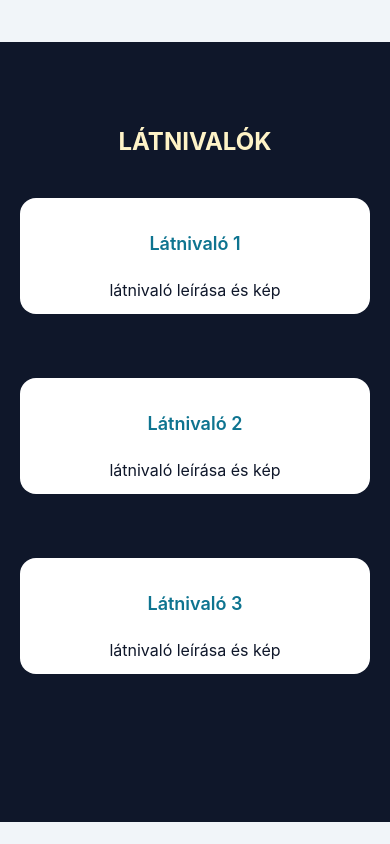
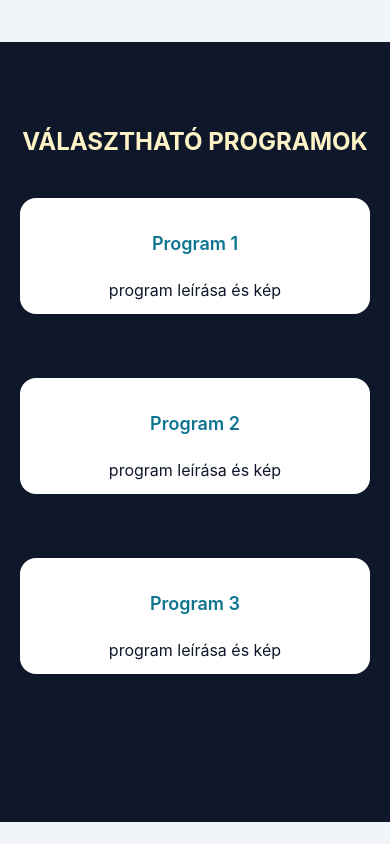
Before and after one commit to mayu0126/nyaralas-2024, a React (Create React App) app: page / in a window 390 px wide. Shown: the part 4840-5684 px from the top of the page. Built offline with nearby package versions, Linux system fonts and the light colour scheme.

Commit message:
Small modifications

```diff
--- a/src/components/Header/Header.jsx
+++ b/src/components/Header/Header.jsx
@@ -6,9 +6,10 @@ const navigation = [
   { name: 'Infók', href: 'informaciok' },
   { name: 'Szállások', href: 'szallasok' },
   { name: 'Éttermek', href: 'ettermek' },
-  { name: 'Látnivalók', href: 'latnivalok' },
+  { name: 'Programok', href: 'programok' },
   { name: 'Természet', href: 'termeszet' },
   { name: `Költségek`, href: 'koltsegek' },
+  { name: `Mit pakoljak be?`, href: 'mitpakoljakbe' },
   { name: `Bónusz`, href: 'bonusz' },
 
 ];
--- /dev/null
+++ b/src/components/PackingList/PackingList.jsx
@@ -0,0 +1,50 @@
+import { React, useState, useEffect } from 'react';
+
+const PackingList = ({id}) => {
+
+  const [isNarrowScreen, setIsNarrowScreen] = useState(window.innerWidth < 1280);
+
+  useEffect(() => {
+      const handleResize = () => {
+          setIsNarrowScreen(window.innerWidth < 1280);
+      };
+
+      window.addEventListener('resize', handleResize);
+
+      return () => {
+          window.removeEventListener('resize', handleResize);
+      };
+  }, []);
+
+  return(
+    <div id={id} className={`${isNarrowScreen ? "flex-col" : "max-h-fit"} flex justify-center items-center max-h-fit bg-slate-100`}>
+
+      <div className={`${isNarrowScreen ? "hidden" : "h-fit w-1/3 mr-20"}`}>
+        <img src="https://images.unsplash.com/photo-1522199710521-72d69614c702?q=80&w=1472&auto=format&fit=crop&ixlib=rb-4.0.3&ixid=M3wxMjA3fDB8MHxwaG90by1wYWdlfHx8fGVufDB8fHx8fA%3D%3D"
+          alt='borond'
+          className='rounded-2xl' />
+      </div>
+
+      <div className='mt-20 mb-20 w-5/6 sm:w-2/3 md:w-1/2 lg:w-1/3 px-2 py-2 text-slate-900'>
+        <div className='text-center xl:text-right'>
+          <div className={`${isNarrowScreen ? "" : "mr-5"} mb-10 font-bold text-2xl lg:text-3xl xl:text-4xl text-cyan-700`}>HOZD MAGADDAL</div>
+
+          <div className={`${isNarrowScreen ? "h-fit mb-4" : "hidden"}`}>
+            <img src="https://images.unsplash.com/photo-1522199710521-72d69614c702?q=80&w=1472&auto=format&fit=crop&ixlib=rb-4.0.3&ixid=M3wxMjA3fDB8MHxwaG90by1wYWdlfHx8fGVufDB8fHx8fA%3D%3D"
+              alt='borond'
+              className='rounded-2xl' />
+          </div>
+
+          <div className={`${isNarrowScreen ? "mb-4" : "mb-12"} text-left px-3 py-3 bg-white rounded-2xl`}>
+            <div className='font-normal text-md text-slate-900'> Ezeket ne felejtsd otthon: {isNarrowScreen ? <br/> : ""} <span className='font-bold'>-</span></div>
+            <div className='font-semibold text-lg text-cyan-700'>-</div>
+          </div>
+
+
+        </div>
+      </div>
+    </div>
+  );
+};
+
+export default PackingList;
--- /dev/null
+++ b/src/components/PackingList/index.js
@@ -0,0 +1,3 @@
+import PackingList from "./PackingList";
+
+export default PackingList;
--- a/src/components/Skills/Skills.jsx
+++ b/src/components/Skills/Skills.jsx
@@ -20,16 +20,16 @@ const Skills = ({id}) => {
     <div id={id} className='flex justify-center items-center max-h-fit bg-slate-900'>
       <div className='w-11/12 mt-20 mb-20 px-1 py-1 lg:px-2 lg:py-2 text-slate-900'>
         <div className='text-center items-center'>
-          <div className='mb-10 font-bold text-2xl xl:text-4xl text-amber-100'>LÁTNIVALÓK</div>
+          <div className='mb-10 font-bold text-2xl xl:text-4xl text-amber-100'>VÁLASZTHATÓ PROGRAMOK</div>
 
             <div className='text-center mb-16 px-3 py-3 bg-white rounded-2xl'>
-            <div className='mb-5 mt-5 font-semibold text-lg text-cyan-700'>Látnivaló 1</div>
+            <div className='mb-5 mt-5 font-semibold text-lg text-cyan-700'>Program 1</div>
 
             {isNarrowScreen ? (
               <div className='flex-col justify-center items-center'>
 
                 <div className='flex justify-center items-center'>
-                  látnivaló leírása és kép
+                  program leírása és kép
                 </div>
 
               </div>
@@ -37,7 +37,7 @@ const Skills = ({id}) => {
               <div className='flex-col justify-center items-center'>
 
                 <div className='flex justify-center items-center'>
-                látnivaló leírása és kép
+                program leírása és kép
                 </div>
 
             </div>
@@ -46,13 +46,13 @@ const Skills = ({id}) => {
           </div>
 
           <div className='text-center mb-16 px-3 py-3 bg-white rounded-2xl'>
-            <div className='mb-5 mt-5 font-semibold text-lg text-cyan-700'>Látnivaló 2</div>
+            <div className='mb-5 mt-5 font-semibold text-lg text-cyan-700'>Program 2</div>
 
             {isNarrowScreen ? (
               <div className='flex-col justify-center items-center'>
 
                 <div className='flex justify-center items-center'>
-                  látnivaló leírása és kép
+                program leírása és kép
                 </div>
 
               </div>
@@ -60,7 +60,7 @@ const Skills = ({id}) => {
               <div className='flex-col justify-center items-center'>
 
                 <div className='flex justify-center items-center'>
-                látnivaló leírása és kép
+                program leírása és kép
                 </div>
 
             </div>
@@ -69,13 +69,13 @@ const Skills = ({id}) => {
           </div>
 
           <div className='text-center mb-16 px-3 py-3 bg-white rounded-2xl'>
-            <div className='mb-5 mt-5 font-semibold text-lg text-cyan-700'>Látnivaló 3</div>
+            <div className='mb-5 mt-5 font-semibold text-lg text-cyan-700'>Program 3</div>
 
             {isNarrowScreen ? (
               <div className='flex-col justify-center items-center'>
 
                 <div className='flex justify-center items-center'>
-                  látnivaló leírása és kép
+                program leírása és kép
                 </div>
 
               </div>
@@ -83,7 +83,7 @@ const Skills = ({id}) => {
               <div className='flex-col justify-center items-center'>
 
                 <div className='flex justify-center items-center'>
-                látnivaló leírása és kép
+                program leírása és kép
                 </div>
 
             </div>
--- a/src/pages/Main/Main.jsx
+++ b/src/pages/Main/Main.jsx
@@ -6,6 +6,7 @@ import Education from '../../components/Education';
 import Skills from '../../components/Skills';
 import Experience from '../../components/Experience';
 import Contact from '../../components/Contact';
+import PackingList from '../../components/PackingList';
 import Bonusz from '../../components/Bonusz';
 
 
@@ -16,9 +17,10 @@ function Main () {
             <AboutMe id='informaciok'/>
             <Projects id='szallasok'/>
             <Education id='ettermek'/>
-            <Skills id='latnivalok'/>
+            <Skills id='programok'/>
             <Experience id='termeszet'/>
             <Contact id='koltsegek'/>
+            <PackingList id='mitpakoljakbe'/>
             <Bonusz id='bonusz'/>
         </div>
     );
```
